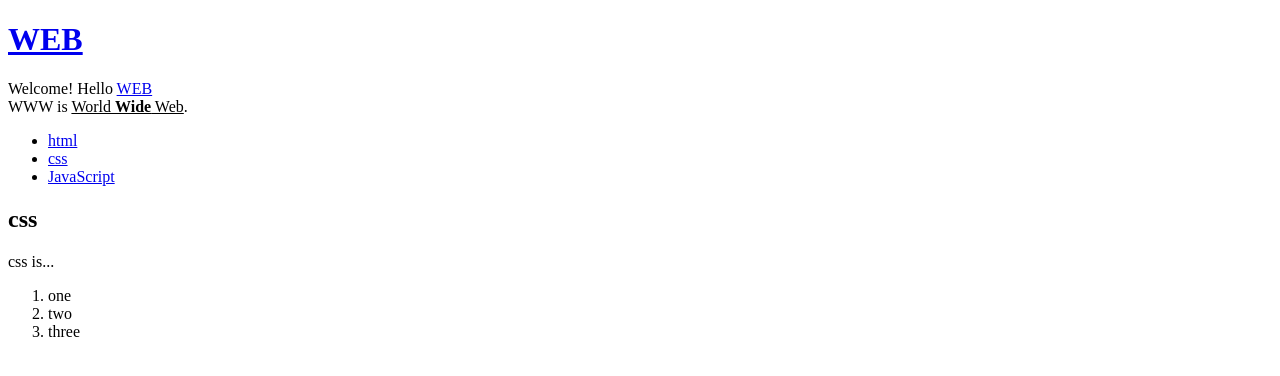
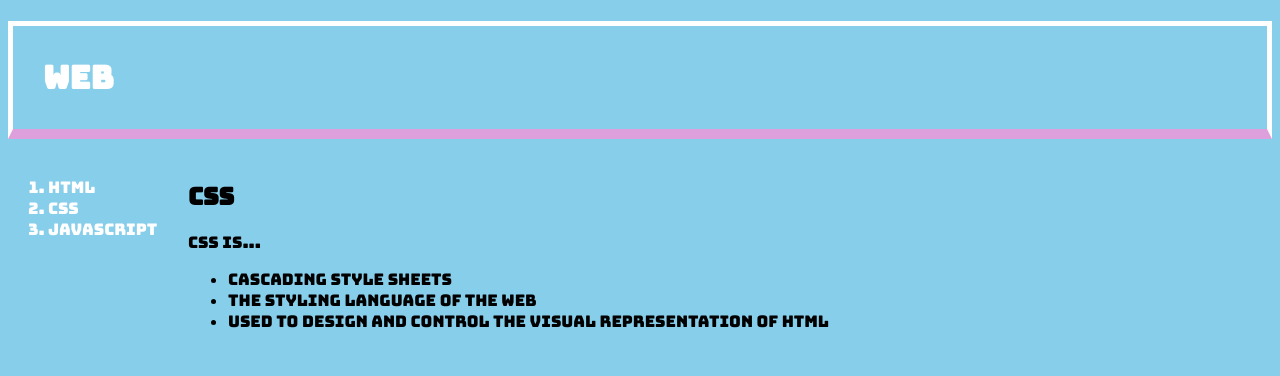
Before and after one commit to hanss1122/daegu-ai-school-web, a plain HTML site: page 2.html in a window 1280 px wide. Drawn offline with Linux system fonts and the light colour scheme.

Commit message:
네번째 버전 - css
box model, grid, 반응형 디자인 기능 추가

```diff
--- a/2.html
+++ b/2.html
@@ -3,28 +3,60 @@
 <head>
     <title>WEB!?!</title>
     <meta charset="utf-8">
+    <style>
+        h1{
+            border: 5px solid white;
+            border-bottom: 10px solid plum;
+            padding: 30px;
+        }
+        a{
+            text-decoration: none;
+            color: inherit;
+        }
+        .em{
+            color: white
+        }
+        body{
+            font-family: 'Bungee', cursive;
+        }
+        @media all and (min-width: 600px){
+            #container{
+                display: grid;
+                grid-template-columns: 180px 1fr;
+            }
+            body{
+                background-color:skyblue;
+            }
+        }
+        @media all and (max-width:600px) {
+            body{
+                background-color:gray;
+            }
+        }
+    </style>
+    <link rel="preconnect" href="https://fonts.googleapis.com">
+    <link rel="preconnect" href="https://fonts.gstatic.com" crossorigin>
+    <link href="https://fonts.googleapis.com/css2?family=Bungee&display=swap" rel="stylesheet">
 </head>
 
 <body>
-    <h1><a href="index.html">WEB</a></h1>
-    Welcome! Hello <a href="http://info.cern.ch/hypertext/WWW/TheProject.html">WEB</a><br>
-    WWW is <u>World <strong>Wide</strong> Web</u>.<br>
+    <h1 class="em"><a href="index.html">WEB</a></h1>
+    <div id="container">
+        <ol class="em">
+            <li><a href="1.html">html</a></li>
+            <li><a href="2.html">css</a></li>
+            <li><a href="3.html">JavaScript</a></li>
+        </ol>
+        <div>
+            <h2>css</h2>
+            css is...
 
-    <ul>
-        <li><a href="1.html">html</a></li>
-        <li><a href="2.html">css</a></li>
-        <li><a href="3.html">JavaScript</a></li>
-    </ul>
-
-    <h2>css</h2>
-    css is...
-
-    <ol>
-        <li>one</li>
-        <li>two</li>
-        <li>three</li>
-    </ol>
-
-
+            <ul>
+                <li>Cascading Style Sheets</li>
+                <li>the styling language of the web</li>
+                <li>used to design and control the visual representation of HTML</li>
+            </ul>
+        </div>
+    </div>
 </body>
 </html>
```
Also changed, not shown: 1.html (+50 -17 lines), 3.html (+43 -11 lines), css/box.html (added, +19 -0 lines), css/grid.html (added, +25 -0 lines), css/syntax.html (added, +30 -0 lines), index.html (+50 -13 lines).
